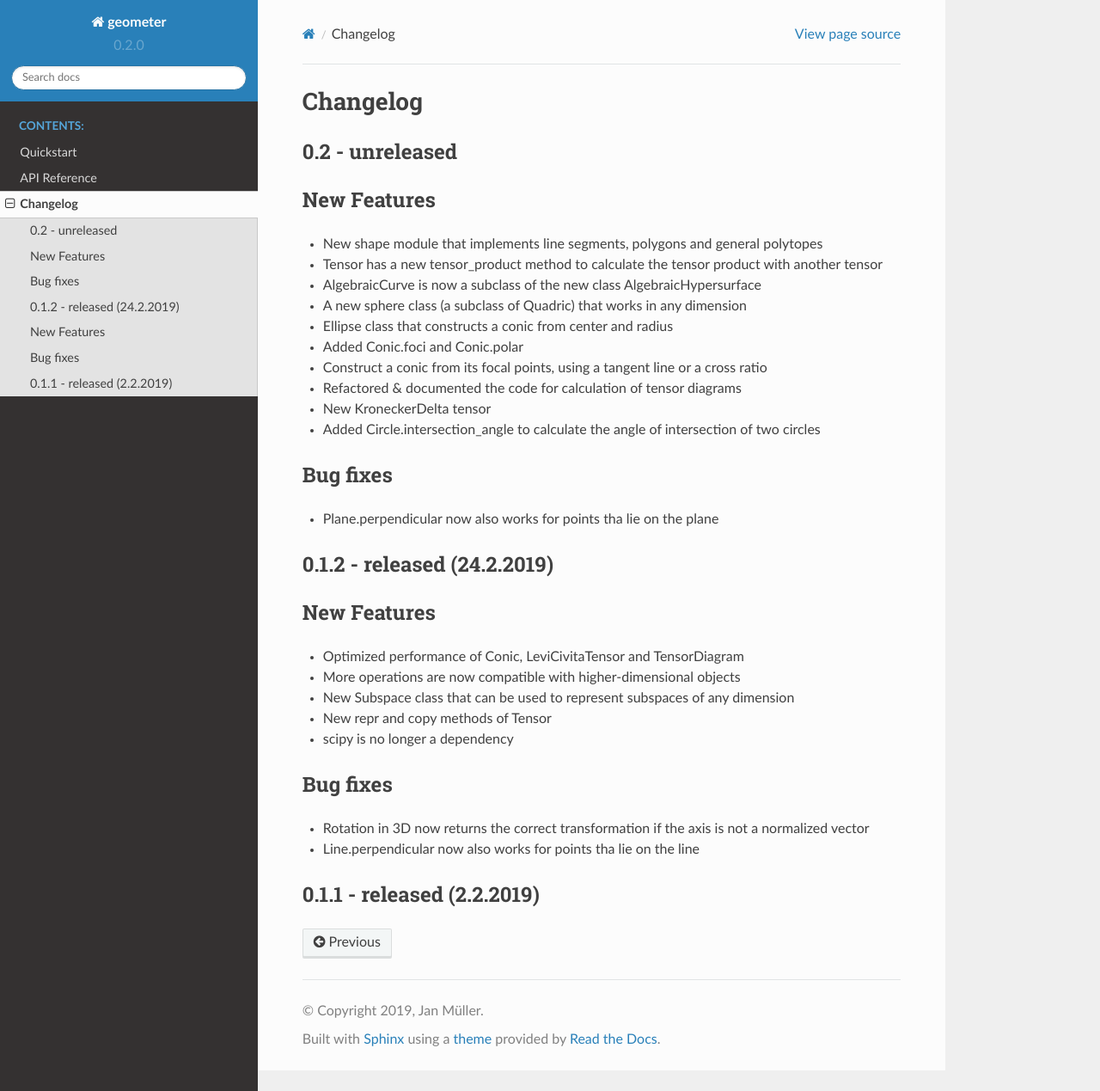
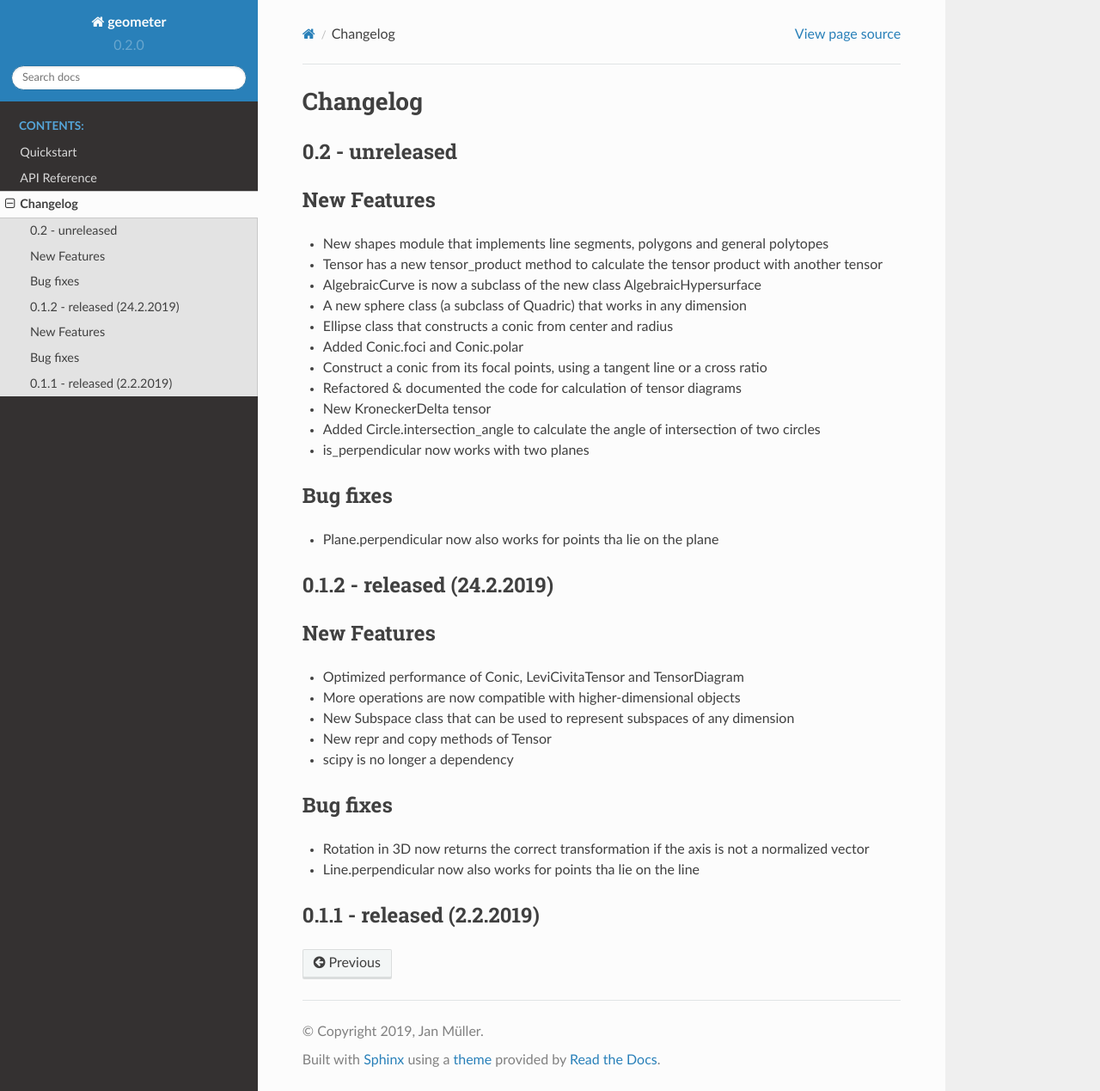
Before and after one commit to jan-mue/geometer, a Sphinx documentation site: the page built from docs/changelog.rst, in a window 1280 px wide and 1269 px high. Shown: the whole window at 86% size. Built offline with Sphinx 7.4.7 and the Read the Docs theme 2.0.0, drawn with Linux system fonts in a browser that asks for light colours.

Commit message:
updated documentation

```diff
--- a/docs/changelog.rst
+++ b/docs/changelog.rst
@@ -8,7 +8,7 @@ Changelog
 New Features
 ------------
 
-- New shape module that implements line segments, polygons and general polytopes
+- New shapes module that implements line segments, polygons and general polytopes
 - Tensor has a new tensor_product method to calculate the tensor product with another tensor
 - AlgebraicCurve is now a subclass of the new class AlgebraicHypersurface
 - A new sphere class (a subclass of Quadric) that works in any dimension
@@ -18,6 +18,7 @@ New Features
 - Refactored & documented the code for calculation of tensor diagrams
 - New KroneckerDelta tensor
 - Added Circle.intersection_angle to calculate the angle of intersection of two circles
+- is_perpendicular now works with two planes
 
 Bug fixes
 ---------
```
Also changed, not shown: README.md (+1 -1 lines).
